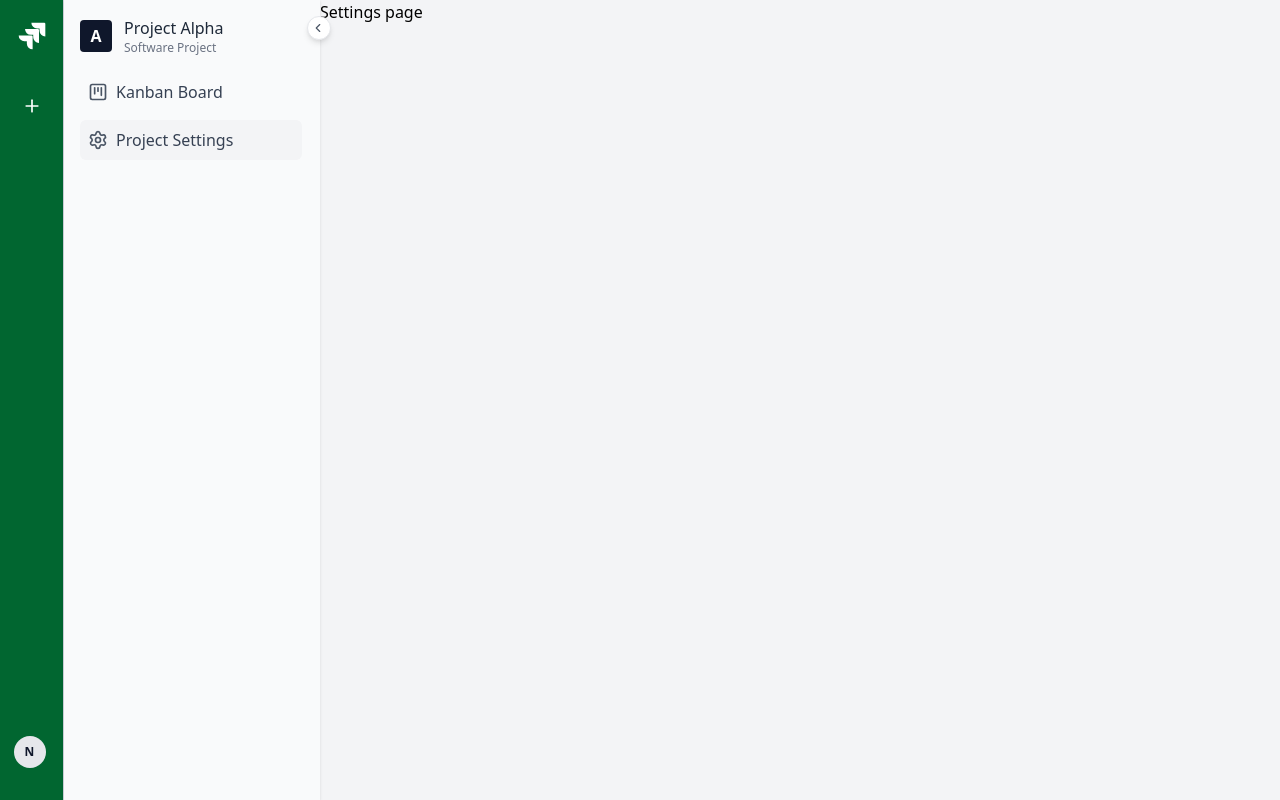
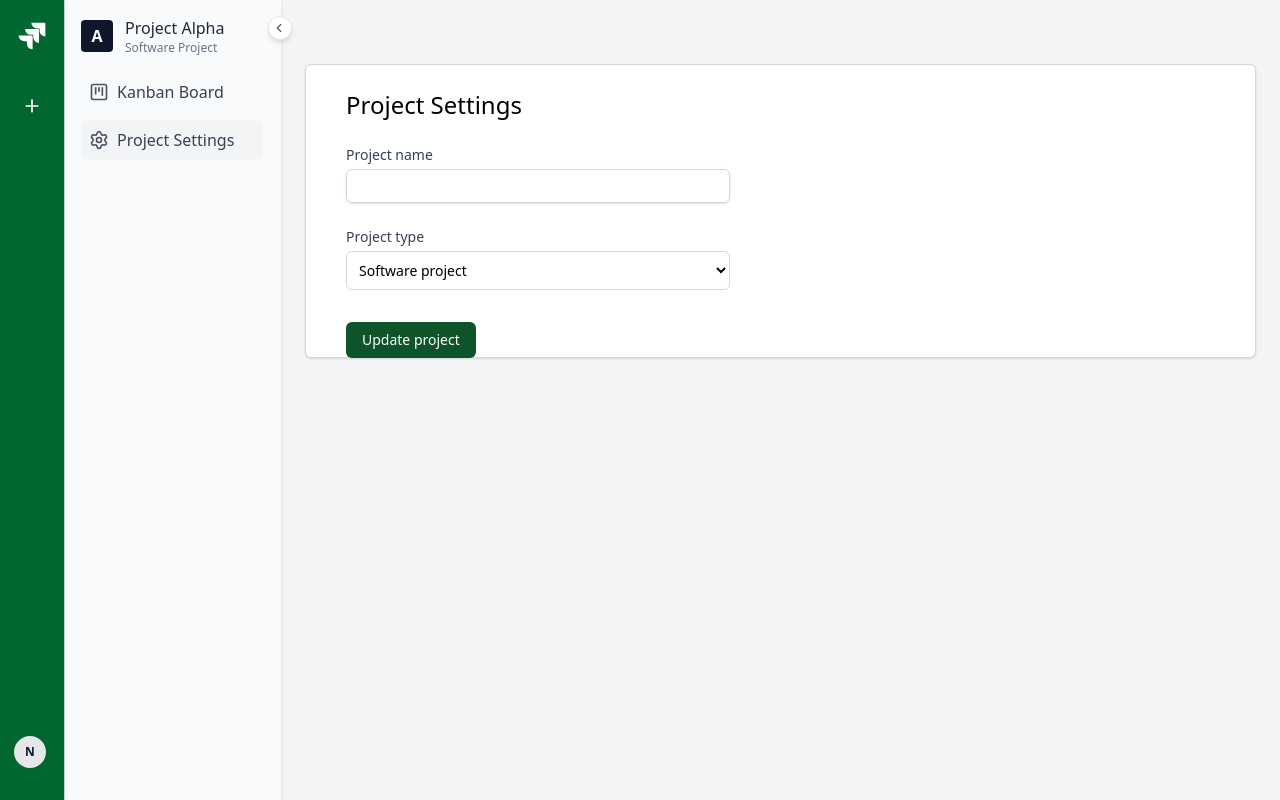
Before and after one commit to nizar48/project-mangement, a Vue app: page /settings in a window 1280 px wide. Built offline with nearby package versions, Linux system fonts and the light colour scheme.

Commit message:
added project settings ui and fixed sidebar sizing issue

```diff
--- a/src/components/KanbanContainer.vue
+++ b/src/components/KanbanContainer.vue
@@ -16,9 +16,9 @@ const toggleModal = () => {
 </script>
 
 <template>
-  <div class="flex h-screen bg-gray-100">
+  <div class="flex h-screen bg-gray-100 w-full">
     <!-- main sidebqr -->
-    <div class="flex h-full w-16 flex-col items-center border-r border-r-gray-300 bg-green-800 py-4 shadow">
+    <div class="flex h-full w-10 px-8 flex-col items-center border-r border-r-gray-300 bg-green-800 py-4 shadow">
       <div class="mb-8">
         <div class="flex h-10 w-10 items-center justify-center p-1">
           <img src="/jira-logo.svg" alt="logo" />
@@ -43,7 +43,7 @@ const toggleModal = () => {
     <!-- collapsible sidebar -->
     <div
       :class="[
-        'group relative bg-gray-50 shadow transition-all duration-300',
+        'group relative bg-gray-50 shadow transition-all duration-300 max-w-54',
         isExpanded ? 'w-64' : 'w-4 overflow-hidden',
         isHovered ? 'border-r-2 border-green-800' : 'border-r-2 border-transparent',
       ]"
@@ -107,11 +107,9 @@ const toggleModal = () => {
     </div>
 
     <!-- main content -->
-    <div class="flex-1 overflow-hidden w-full">
-      <!--      <KanbanBoard />-->
-      <router-view />
-    </div>
 
+    <!--      <KanbanBoard />-->
+    <router-view />
     <AddIssueModal :show="showModal" @close="showModal = false" />
   </div>
 </template>
--- a/src/components/ProjectSettings.vue
+++ b/src/components/ProjectSettings.vue
@@ -3,7 +3,35 @@
 </script>
 
 <template>
-  <div>Settings page</div>
+  <div class="flex flex-1 justify-center mt-16">
+
+    <div class="bg-white border border-gray-300 w-full mx-6 h-[40%] shadow rounded-md pt-6 pb-20 px-10">
+      <h1 class="text-2xl mb-6">Project Settings</h1>
+      <div class="flex flex-col space-y-2">
+        <label for="projectName" class="mb-1 block text-sm font-medium text-gray-700">Project name</label>
+        <input id="projectName" type="text"
+               class="w-96 border border-gray-300 shadow px-2 py-1 rounded-md focus:outline-none focus:border-green-500" />
+      </div>
+
+      <div class="mt-6 mb-8 w-96">
+        <label class="mb-1 block text-sm font-medium text-gray-700">Project type</label>
+        <select
+
+          class="w-full rounded-md border border-gray-300 p-2 text-sm focus:border-green-500 focus:outline-none"
+        >
+          <option>Software project</option>
+          <option>Design project</option>
+          <option>Research project</option>
+        </select>
+      </div>
+      <button
+        type="submit"
+        class="cursor-pointer rounded-md bg-green-900 px-4 py-2 text-sm font-medium text-white hover:bg-green-800"
+      >
+        Update project
+      </button>
+    </div>
+  </div>
 
 </template>
 
```
